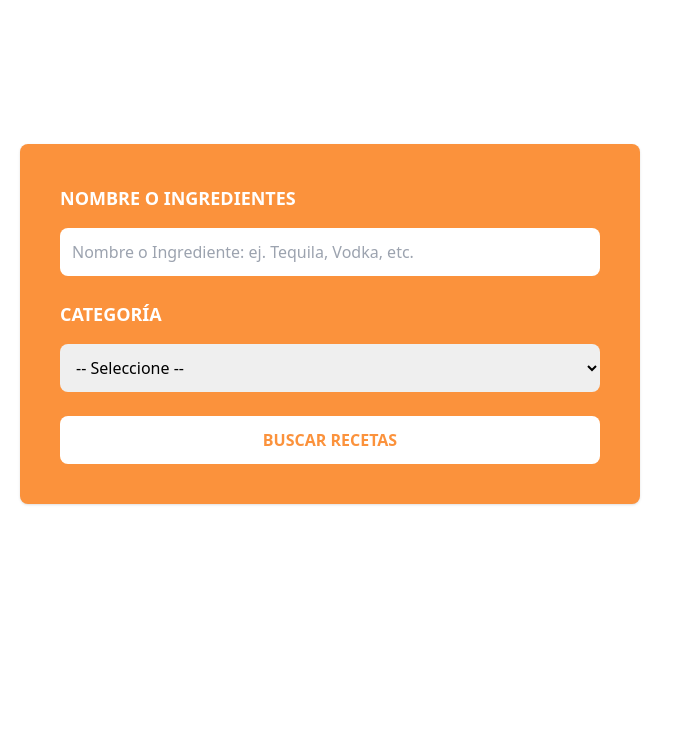
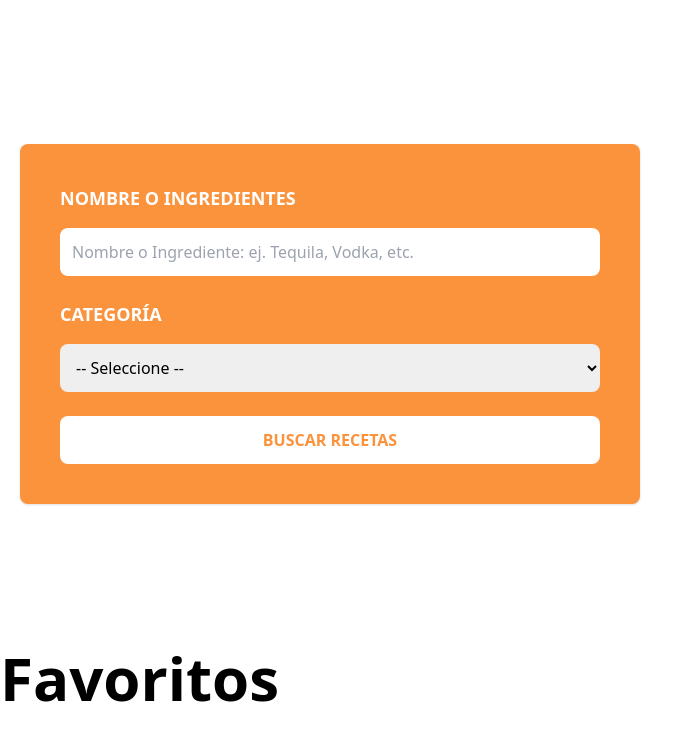
Before and after one commit to FabricioNarvaez/bebidas-vue, a Vue app: page /favoritos in a window 1280 px wide. Shown: the top 740 px of the page, without its empty margins (0-698 px from the left). Built offline with nearby package versions, Linux system fonts and the light colour scheme.

Commit message:
Create home and favourites views and config router and apply routerlink

```diff
--- a/src/App.vue
+++ b/src/App.vue
@@ -1,5 +1,6 @@
 <template>
     <Header/>
+    <RouterView/>
 </template>
 
 <script setup>
--- a/src/router/index.js
+++ b/src/router/index.js
@@ -4,6 +4,12 @@ const routes = [
     {
         path: '/',
         name: 'inicio',
+        component: () => import('../views/InicioView.vue')
+    },
+    {
+        path: '/favoritos',
+        name: 'favoritos',
+        component: () => import('../views/FavoritosView.vue')
     }
 ]
 
--- /dev/null
+++ b/src/views/FavoritosView.vue
@@ -0,0 +1,3 @@
+<template>
+    <h1 class="text-6xl font-extrabold">Favoritos</h1>
+</template>
--- /dev/null
+++ b/src/views/InicioView.vue
@@ -0,0 +1,3 @@
+<template>
+    <h1 class="text-6xl font-extrabold">Recetas</h1>
+</template>
```
